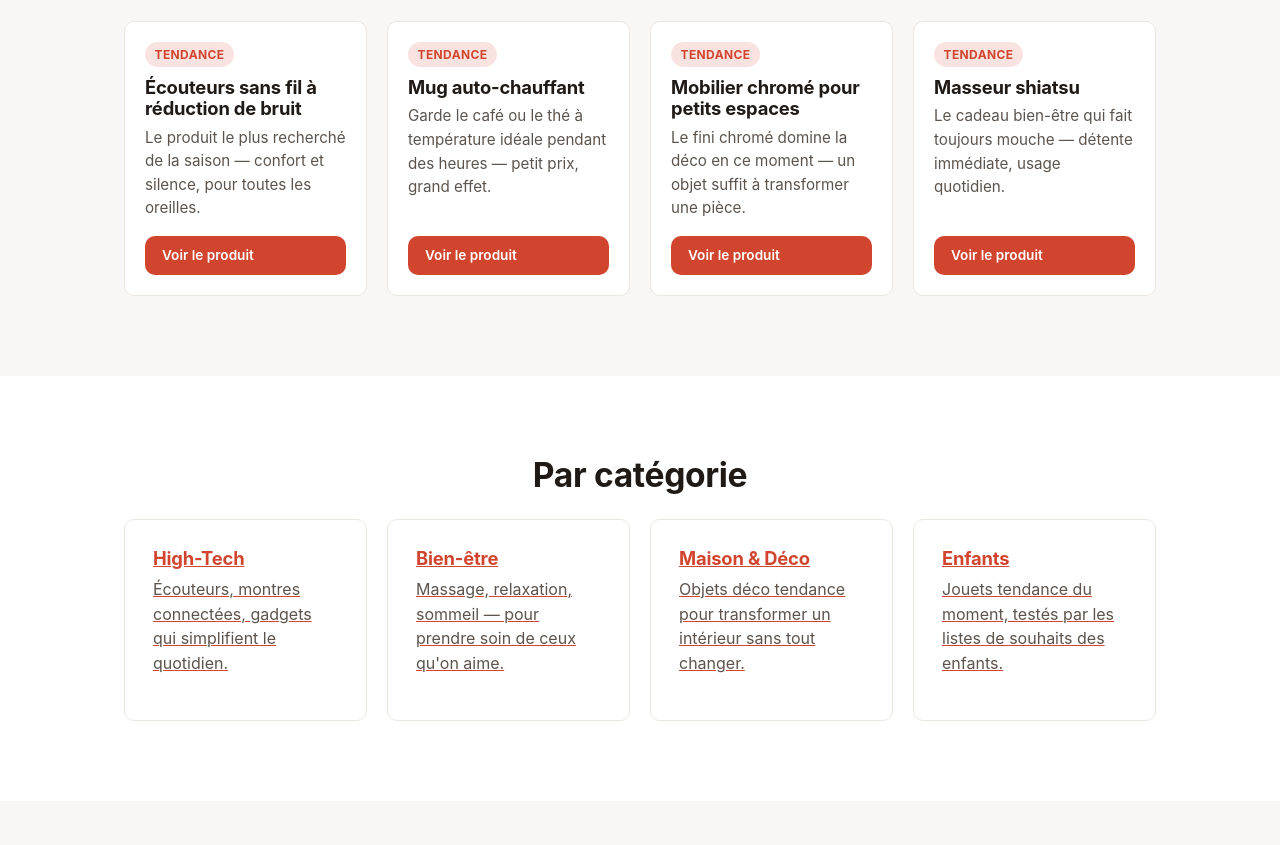
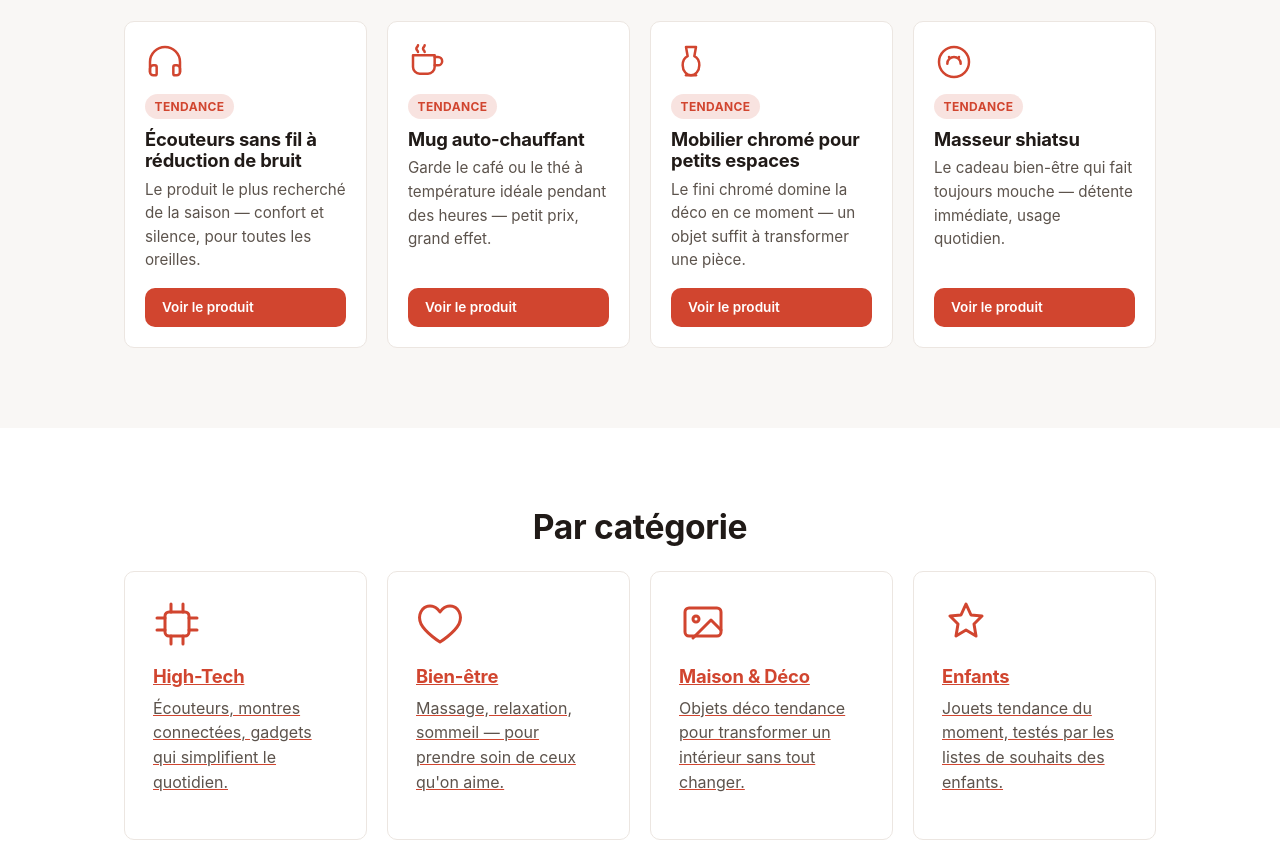
Before and after one commit to helvirekouoto/pepite, a website: page site/index.html in a window 1280 px wide. Shown: the part 664-1509 px from the top of the page. Drawn offline with Linux system fonts and the light colour scheme.

Commit message:
feat(site): icones SVG sur cartes tendances et categories (accueil)

```diff
--- a/site/index.html
+++ b/site/index.html
@@ -40,6 +40,7 @@
         <div class="grid-4">
           <article class="product-card">
             <div class="product-body">
+              <svg class="product-icon" viewBox="0 0 24 24" fill="none" stroke="currentColor" stroke-width="1.5" stroke-linecap="round" stroke-linejoin="round" aria-hidden="true"><path d="M3 18v-6a9 9 0 0 1 18 0v6"/><path d="M18 14h1a2 2 0 0 1 2 2v2a2 2 0 0 1-2 2h-1a1 1 0 0 1-1-1v-4a1 1 0 0 1 1-1z"/><path d="M6 14H5a2 2 0 0 0-2 2v2a2 2 0 0 0 2 2h1a1 1 0 0 0 1-1v-4a1 1 0 0 0-1-1z"/></svg>
               <span class="badge-trend">Tendance</span>
               <h3>Écouteurs sans fil à réduction de bruit</h3>
               <p>Le produit le plus recherché de la saison — confort et silence, pour toutes les oreilles.</p>
@@ -48,6 +49,7 @@
           </article>
           <article class="product-card">
             <div class="product-body">
+              <svg class="product-icon" viewBox="0 0 24 24" fill="none" stroke="currentColor" stroke-width="1.5" stroke-linecap="round" stroke-linejoin="round" aria-hidden="true"><path d="M3 8h13v7a4 4 0 0 1-4 4H7a4 4 0 0 1-4-4z"/><path d="M16 9h2a2.5 2.5 0 0 1 0 5h-2"/><path d="M6 2c0 1-1 1-1 2s1 1 1 2M10 2c0 1-1 1-1 2s1 1 1 2"/></svg>
               <span class="badge-trend">Tendance</span>
               <h3>Mug auto-chauffant</h3>
               <p>Garde le café ou le thé à température idéale pendant des heures — petit prix, grand effet.</p>
@@ -56,6 +58,7 @@
           </article>
           <article class="product-card">
             <div class="product-body">
+              <svg class="product-icon" viewBox="0 0 24 24" fill="none" stroke="currentColor" stroke-width="1.5" stroke-linecap="round" stroke-linejoin="round" aria-hidden="true"><path d="M9 3h6l-1 5.5c2 1 3 3 3 5.5 0 3.5-2.5 6-5 6s-5-2.5-5-6c0-2.5 1-4.5 3-5.5z"/><path d="M9 20h6"/></svg>
               <span class="badge-trend">Tendance</span>
               <h3>Mobilier chromé pour petits espaces</h3>
               <p>Le fini chromé domine la déco en ce moment — un objet suffit à transformer une pièce.</p>
@@ -64,6 +67,7 @@
           </article>
           <article class="product-card">
             <div class="product-body">
+              <svg class="product-icon" viewBox="0 0 24 24" fill="none" stroke="currentColor" stroke-width="1.5" stroke-linecap="round" stroke-linejoin="round" aria-hidden="true"><circle cx="12" cy="12" r="9"/><path d="M8 13a4 4 0 0 1 8 0"/><path d="M9 9h.01M15 9h.01"/></svg>
               <span class="badge-trend">Tendance</span>
               <h3>Masseur shiatsu</h3>
               <p>Le cadeau bien-être qui fait toujours mouche — détente immédiate, usage quotidien.</p>
@@ -79,18 +83,22 @@
         <h2>Par catégorie</h2>
         <div class="grid-4">
           <a class="card" href="categories/high-tech.html">
+            <svg class="category-icon" viewBox="0 0 24 24" fill="none" stroke="currentColor" stroke-width="1.5" stroke-linecap="round" stroke-linejoin="round" aria-hidden="true"><rect x="6" y="6" width="12" height="12" rx="2"/><path d="M9 2v4M15 2v4M9 18v4M15 18v4M2 9h4M2 15h4M18 9h4M18 15h4"/></svg>
             <h3>High-Tech</h3>
             <p>Écouteurs, montres connectées, gadgets qui simplifient le quotidien.</p>
           </a>
           <a class="card" href="categories/bien-etre.html">
+            <svg class="category-icon" viewBox="0 0 24 24" fill="none" stroke="currentColor" stroke-width="1.5" stroke-linecap="round" stroke-linejoin="round" aria-hidden="true"><path d="M12 21s-7-4.35-9.5-9C.5 7.5 3 3 7 3c2 0 4 1.5 5 3 1-1.5 3-3 5-3 4 0 6.5 4.5 4.5 9-2.5 4.65-9.5 9-9.5 9z"/></svg>
             <h3>Bien-être</h3>
             <p>Massage, relaxation, sommeil — pour prendre soin de ceux qu'on aime.</p>
           </a>
           <a class="card" href="categories/maison-deco.html">
+            <svg class="category-icon" viewBox="0 0 24 24" fill="none" stroke="currentColor" stroke-width="1.5" stroke-linecap="round" stroke-linejoin="round" aria-hidden="true"><rect x="3" y="4" width="18" height="14" rx="2"/><circle cx="8.5" cy="9.5" r="1.5"/><path d="M21 15l-5-5-9 9"/></svg>
             <h3>Maison &amp; Déco</h3>
             <p>Objets déco tendance pour transformer un intérieur sans tout changer.</p>
           </a>
           <a class="card" href="categories/enfants.html">
+            <svg class="category-icon" viewBox="0 0 24 24" fill="none" stroke="currentColor" stroke-width="1.5" stroke-linecap="round" stroke-linejoin="round" aria-hidden="true"><path d="M12 2l2.5 5.5L20 8l-4 4 1 6-5-3-5 3 1-6-4-4 5.5-.5z"/></svg>
             <h3>Enfants</h3>
             <p>Jouets tendance du moment, testés par les listes de souhaits des enfants.</p>
           </a>
```
